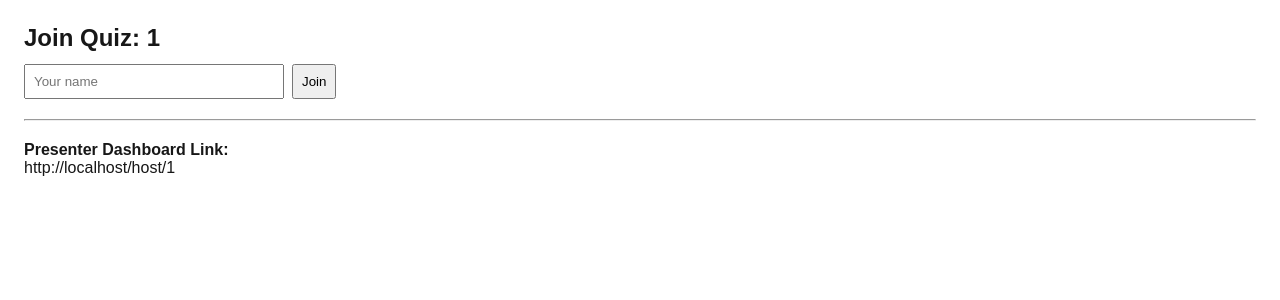
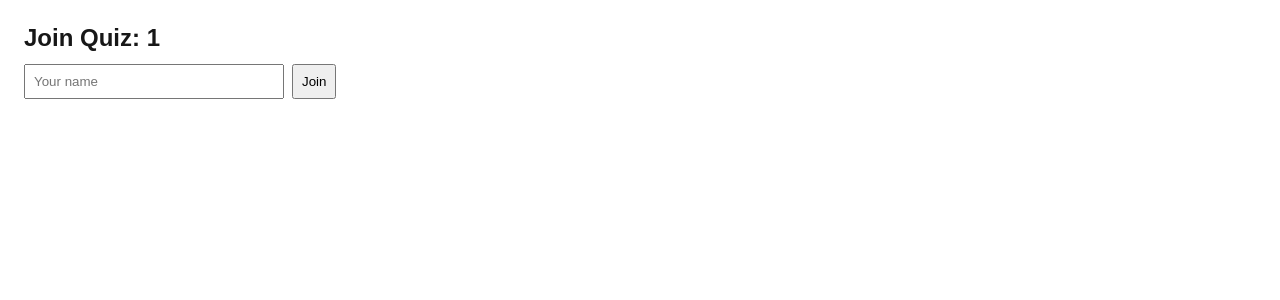
Before and after one commit to deepanshu587/quizmaster, a Next.js app: page /join/1 in a window 1280 px wide. Shown: the top 300 px of the page. Built offline with nearby package versions, Linux system fonts and the light colour scheme.

Commit message:
Remove presenter link from join page

```diff
--- a/src/app/join/[code]/page.js
+++ b/src/app/join/[code]/page.js
@@ -12,12 +12,6 @@ export default function JoinPage() {
 
   const [name, setName] = useState("");
   const [joining, setJoining] = useState(false);
-  const [origin, setOrigin] = useState(""); // ✅ for full link
-
-  // ✅ get full domain (localhost or vercel)
-  useEffect(() => {
-    setOrigin(window.location.origin);
-  }, []);
 
   // optional: if you open /join/ABC123?host=1, go to host page
   useEffect(() => {
@@ -39,8 +33,6 @@ export default function JoinPage() {
     router.push(`/play/${code}?player=${playerId}`);
   }
 
-  const hostUrl = origin ? `${origin}/host/${code}` : `/host/${code}`;
-
   return (
     <div style={{ padding: 24 }}>
       <h2>Join Quiz: {code}</h2>
@@ -52,20 +44,14 @@ export default function JoinPage() {
           placeholder="Your name"
           style={{ padding: 8, width: 260 }}
         />
-        <button onClick={join} disabled={joining} style={{ marginLeft: 8, padding: 8 }}>
+        <button
+          onClick={join}
+          disabled={joining}
+          style={{ marginLeft: 8, padding: 8 }}
+        >
           {joining ? "Joining..." : "Join"}
         </button>
       </div>
-
-      <hr style={{ margin: "20px 0" }} />
-
-      {/* ✅ renamed + full clickable link */}
-      <p>
-        <b>Presenter Dashboard Link:</b>
-      </p>
-      <a href={`/host/${code}`} target="_blank" rel="noreferrer">
-        {hostUrl}
-      </a>
     </div>
   );
 }
```
